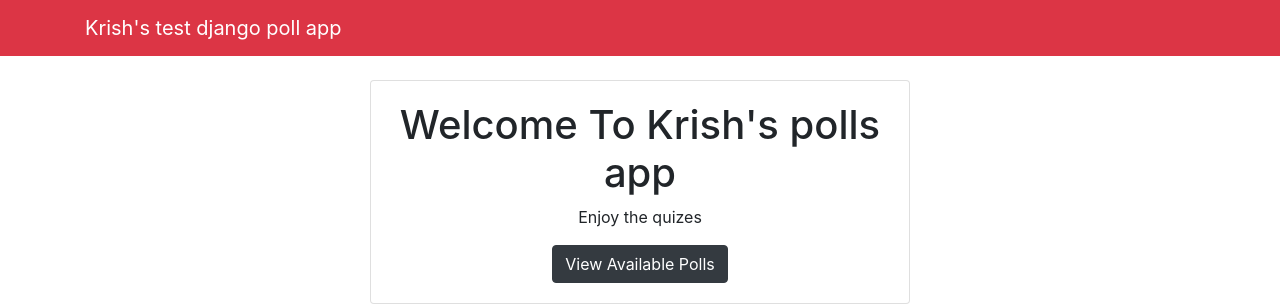
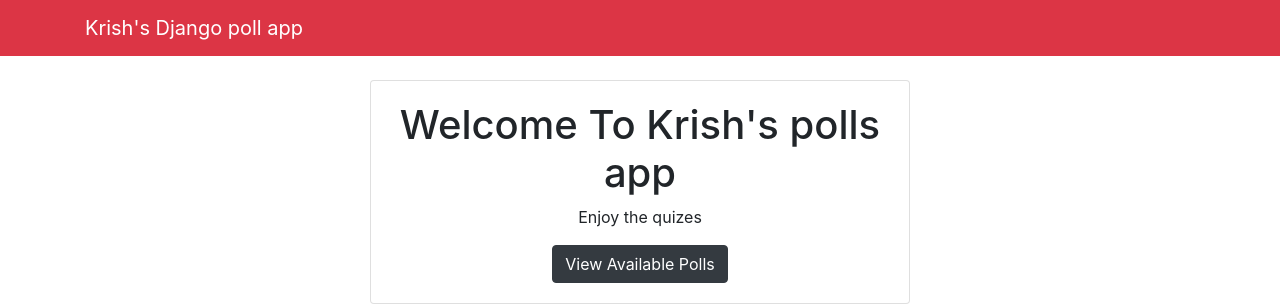
Before and after one commit to Krish-sysadmin/DjangoPollsApp, a Django app: page / in a window 1280 px wide. Shown: the top 308 px of the page. Run offline with Django 3.2, Linux system fonts and the light colour scheme.

Commit message:
Changed name of app

```diff
--- a/pollIt/templates/partials/_navbar.html
+++ b/pollIt/templates/partials/_navbar.html
@@ -1,5 +1,5 @@
 <nav class="navbar navbar-dark bg-danger mb-4">
 	<div class="container">
-		<a class="navbar-brand" href="/">Krish's test django poll app </a>
+		<a class="navbar-brand" href="/">Krish's Django poll app </a>
 	</div>
 </nav>
```
